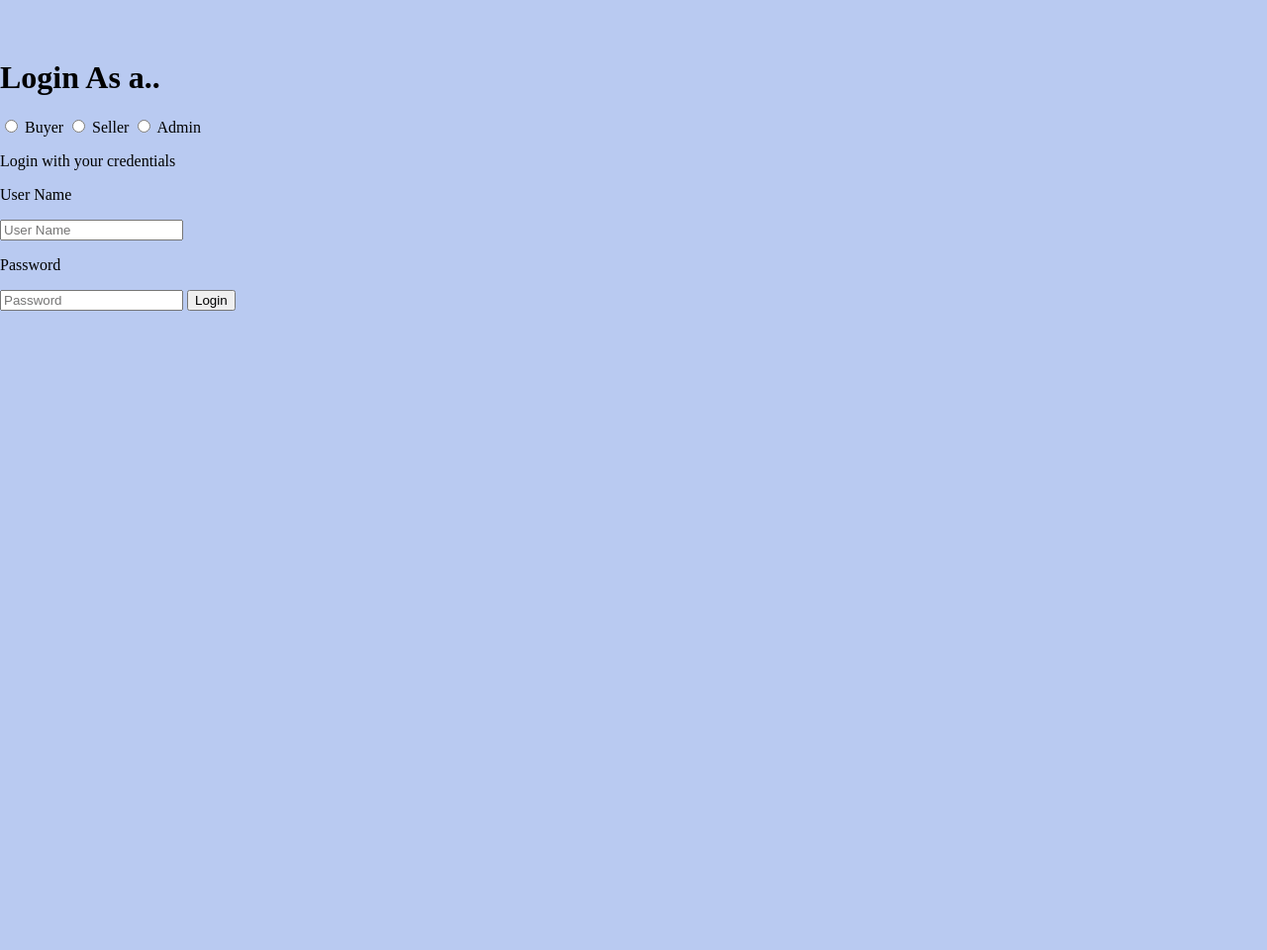
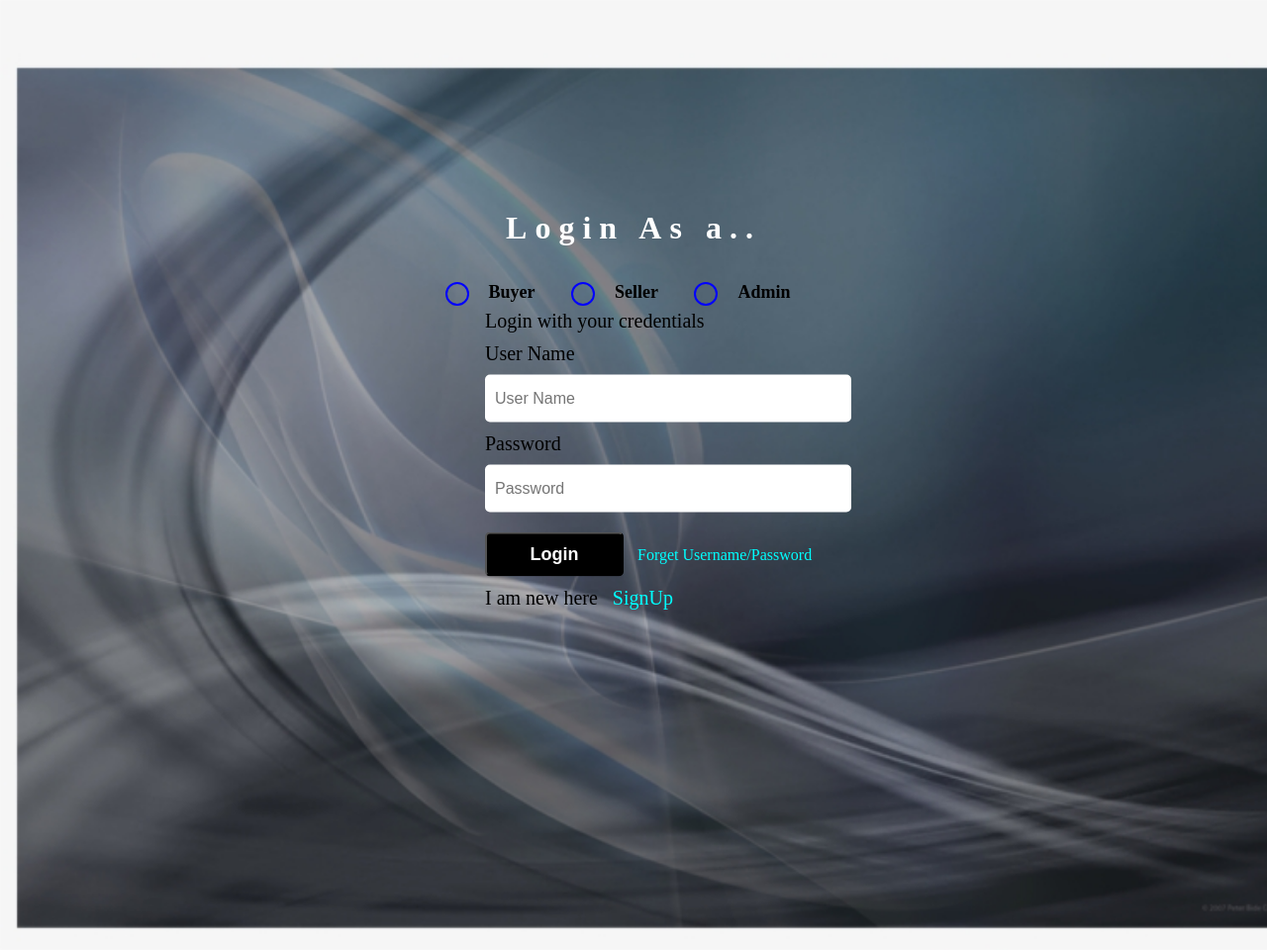
Before and after one commit to lianahasan/Techeria, a Django app: page /loginpage in a window 1280 px wide. Shown: the whole page at 99% size. Before the commit the page ends 314 px from the top, so only its background shows below. Run offline with Django 3.2, Linux system fonts and the light colour scheme; parts of the project's set-up code (start-up, migrations or seed data) failed here and were passed over.

Commit message:
fixing issues

```diff
--- a/techeria_controller/techeria_app/models.py
+++ b/techeria_controller/techeria_app/models.py
@@ -1,6 +1,7 @@
 from django.contrib.auth.models import AbstractUser
 from django.db import models
 from django.db.models.fields import EmailField
+from authentication.models import BuyerModel, SellerModel
 
 # Create your models here.
 
--- a/techeria_controller/techeria_controller/settings.py
+++ b/techeria_controller/techeria_controller/settings.py
@@ -1,4 +1,3 @@
-
 
 """
 Django settings for techeria_controller project.
@@ -45,7 +44,8 @@ INSTALLED_APPS = [
     'django.contrib.sessions',
     'django.contrib.messages',
     'django.contrib.staticfiles',
-    'techeria_app.apps.TecheriaAppConfig'
+    'techeria_app.apps.TecheriaAppConfig',
+    'authentication'
 ]
 
 MIDDLEWARE = [
--- a/techeria_controller/templates/loginpage.html
+++ b/techeria_controller/templates/loginpage.html
@@ -1,46 +1,23 @@
 {% load static %}
 <!DOCTYPE html>
-<style>
-body {
-  background-color:#B9CAF1 !important;
-
-}
-
-body{
-   margin:0px;
-   margin-top:60px;
-   padding: 0px;
-}
-*,*::before,*::after{
-   box-sizing: border-box;
-}
-nav{
-   position: fixed;
-   top: 0;
-   width: 100%;
-   background-color: #B9CAF1;
-   overflow: auto;
-   height: auto;
-   text-align:center;
-}
-
-
-
-</style>
-
-
-
 <html>
 <head>
 	<title>Login Page</title>
-	<h1>Login As a..</h1>
-
+	<link rel="stylesheet" type="text/css" href="{% static 'css_login/style.css' %}">
 </head>
 <body>
 
+	<form action="loginpage" method="POST">
+		{% csrf_token %}
+		<div style="text-align: center;">
+		  {% for message in messages %}
+		  <h4 style="color: red;">{{message}}</h4>
+		  {% endfor %}
+		</div>
 
+<h1 style="text-align: center;">Login As a..</h1>
 
-
+ <div style="text-align: center;">
 	<div class="radio-container">
 		<input type="radio" id="Buyer" name="catagory" />
 		<label for="Buyer">Buyer</label>
@@ -51,24 +28,26 @@ nav{
 		<input type="radio" id="Admin" name="catagory" />
 		<label for="Admin">Admin</label>
 	</div>
+</div>
 
 
 	<div class="loginbox">
 		<p>Login with your credentials</p>
 		<form action="#" method = "post">
 			<p>User Name</p>
-			<input type="text" name="user" placeholder="User Name">
+			<input type="text" name="username" placeholder="User Name">
 			<p>Password</p>
 			<input type="text" name="password" placeholder="Password">
 			<button type="submit">Login</button>
-
+			<a href="#">Forget  Username/Password</a>
+			<p>I am new here <a href="registration"> SignUp</a></p>
 		</form>
 
 	</div>
 
 
 
-
+</form>
 
 </body>
 </html>
```
Also changed, not shown: techeria_controller/authentication/migrations/0002_user.py (added), techeria_controller/authentication/migrations/0003_delete_user.py (added).
